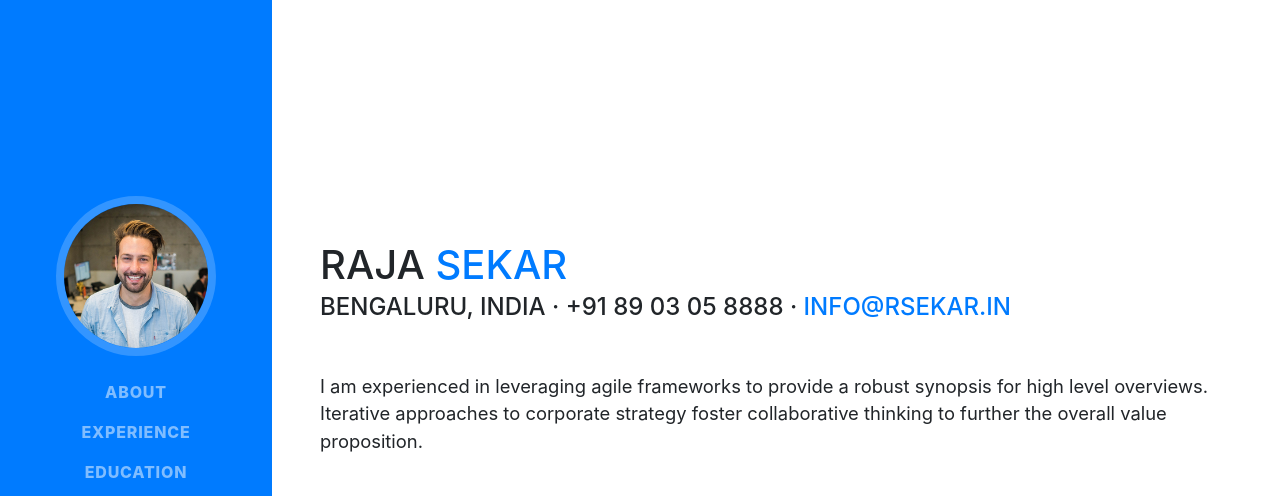
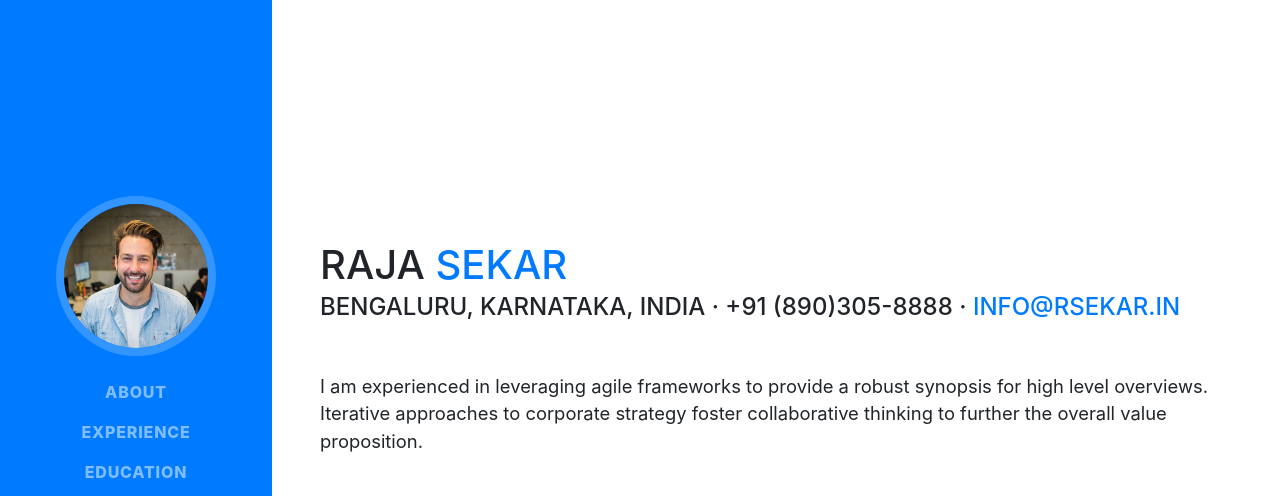
Before and after one commit to rajasekarinit/modernrespwebsites, a website with bundled scripts: page index.html in a window 1280 px wide. Shown: the top 496 px of the page. Built offline with nearby package versions, Linux system fonts and the light colour scheme; a web font is replaced by a local one.

Commit message:
Committing 3rd mistake

```diff
--- a/index.html
+++ b/index.html
@@ -66,7 +66,7 @@
           <h1 class="mb-0">Raja
             <span class="text-primary">Sekar</span>
           </h1>
-          <div class="subheading mb-5">Bengaluru, India · +91 89 03 05 8888 ·
+          <div class="subheading mb-5">Bengaluru, Karnataka, India · +91 (890)305-8888 ·
             <a href="mailto:info@rsekar.in">info@rsekar.in</a>
           </div>
           <p class="lead mb-5">I am experienced in leveraging agile frameworks to provide a robust synopsis for high level overviews. Iterative approaches to corporate strategy foster collaborative thinking to further the overall value proposition.</p>
```
